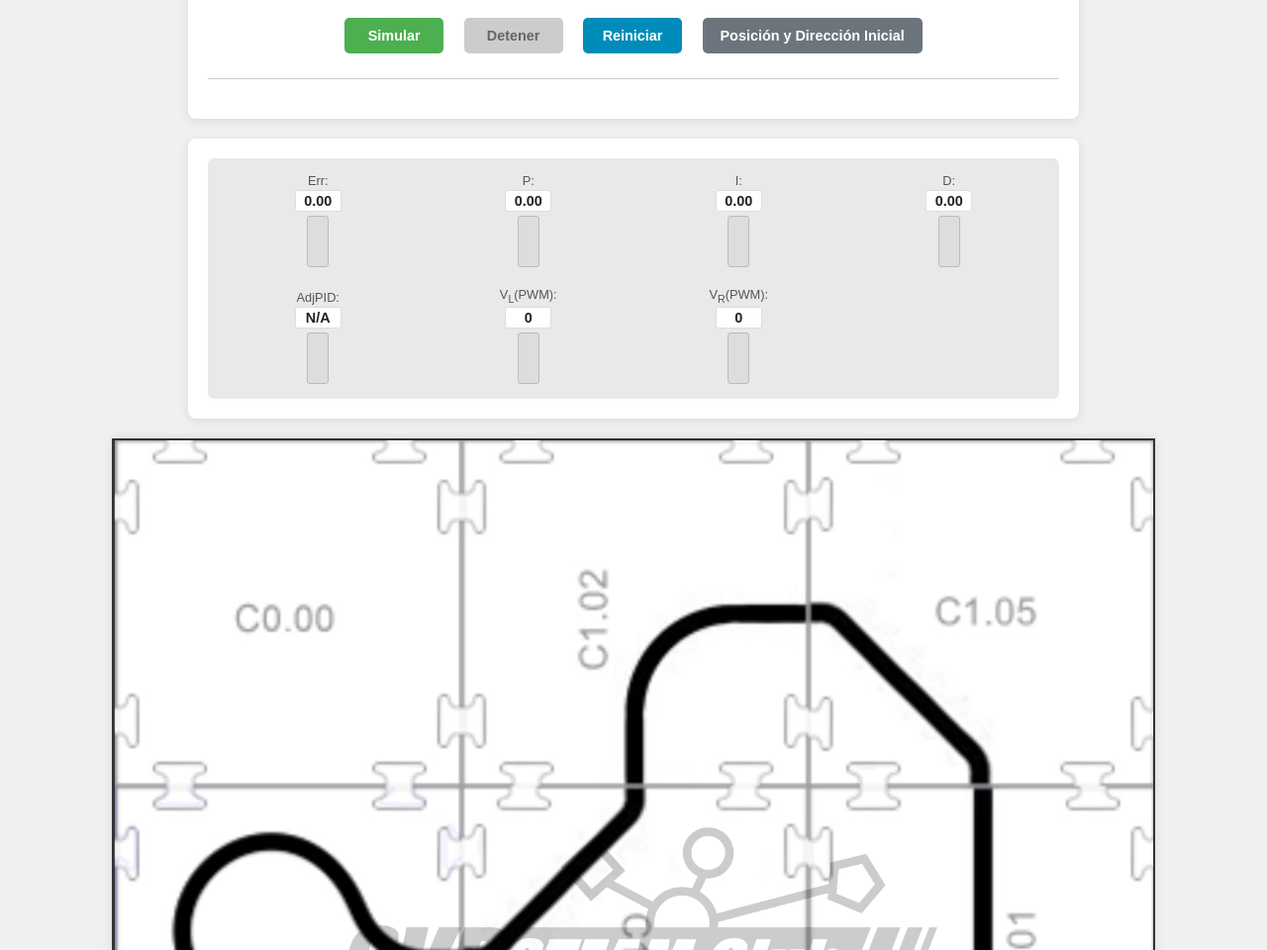
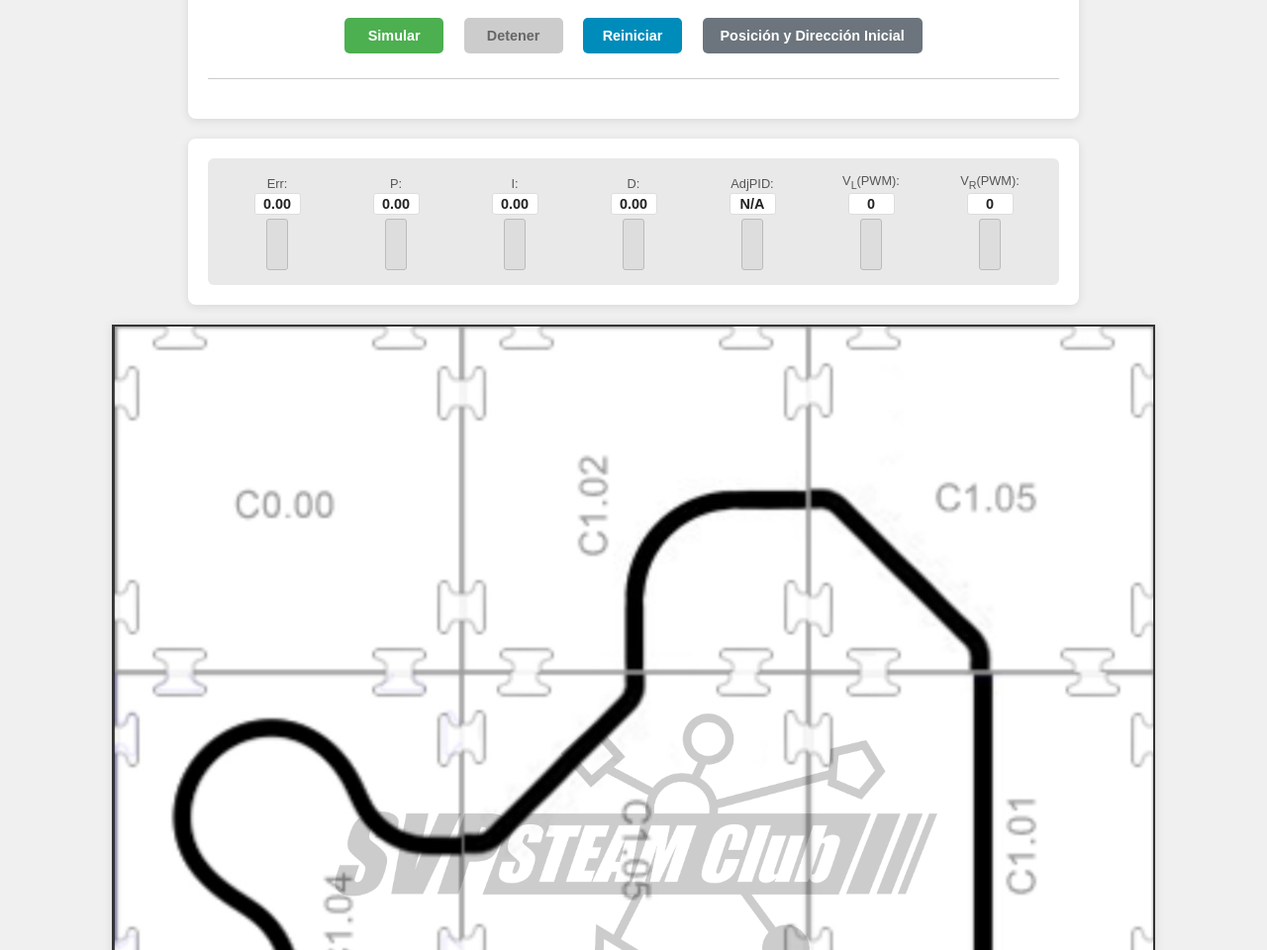
Before and after one commit to svpsteamclub/SLCSim, a website with bundled scripts: page index.html in a window 1280 px wide. Shown: the part 1031-1991 px from the top of the page at 99% size. Built offline with nearby package versions, Linux system fonts and the light colour scheme.

Commit message:
Update style.css

```diff
--- a/style.css
+++ b/style.css
@@ -405,14 +405,6 @@ select {
 }
 
 /* Optimize info display */
-.info {
-    display: grid;
-    grid-template-columns: repeat(auto-fit, minmax(200px, 1fr));
-    gap: 10px;
-    padding: 10px;
-    will-change: transform;
-}
-
 .info-item {
     transition: background-color 0.2s ease;
     will-change: background-color;
```
